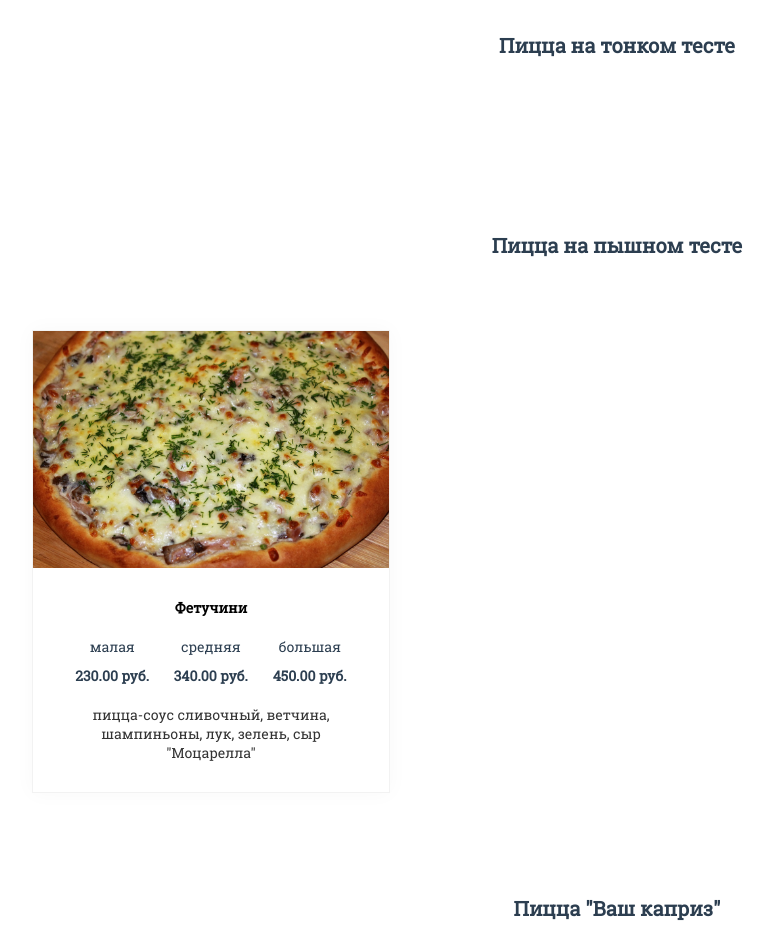
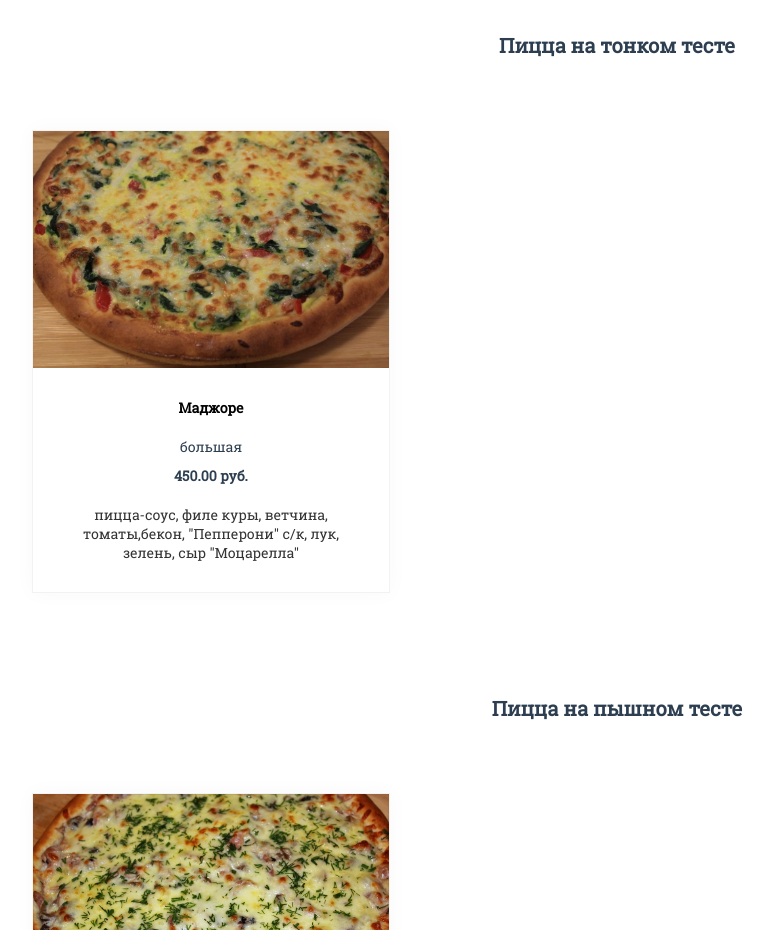
Before and after one commit to Liriconst/LunaPizzaBar, a Vue app: page /pizza in a window 1280 px wide. Shown: the part 1580-2510 px from the top of the page, without its empty margins (23-796 px from the left). Built offline with nearby package versions, Linux system fonts and the light colour scheme.

Commit message:
Добавлены салаты

```diff
--- a/src/data/pizza.json
+++ b/src/data/pizza.json
@@ -57,7 +57,17 @@
     }
   ],
   "thin": [
-
+    {
+      "title": "Маджоре",
+      "image": "/static/img/pizza/newTatyna.jpg",
+      "description": "пицца-соус, филе куры, ветчина, томаты,бекон, \"Пепперони\" с/к, лук, зелень, сыр \"Моцарелла\"",
+      "sizes": [
+        {
+          "name": "большая",
+          "price": "450.00"
+        }
+      ]
+    }
   ],
   "thick": [
     {
--- a/src/views/Menu.vue
+++ b/src/views/Menu.vue
@@ -7,6 +7,8 @@
     <div class="page-inner">
 
       <menu-section name="Холодные закуски" :data="data.cold" />
+
+      <menu-section name="Салаты" :data="data.salads" />
 
       <menu-section name="Первые блюда" :data="data.first" />
 
```
